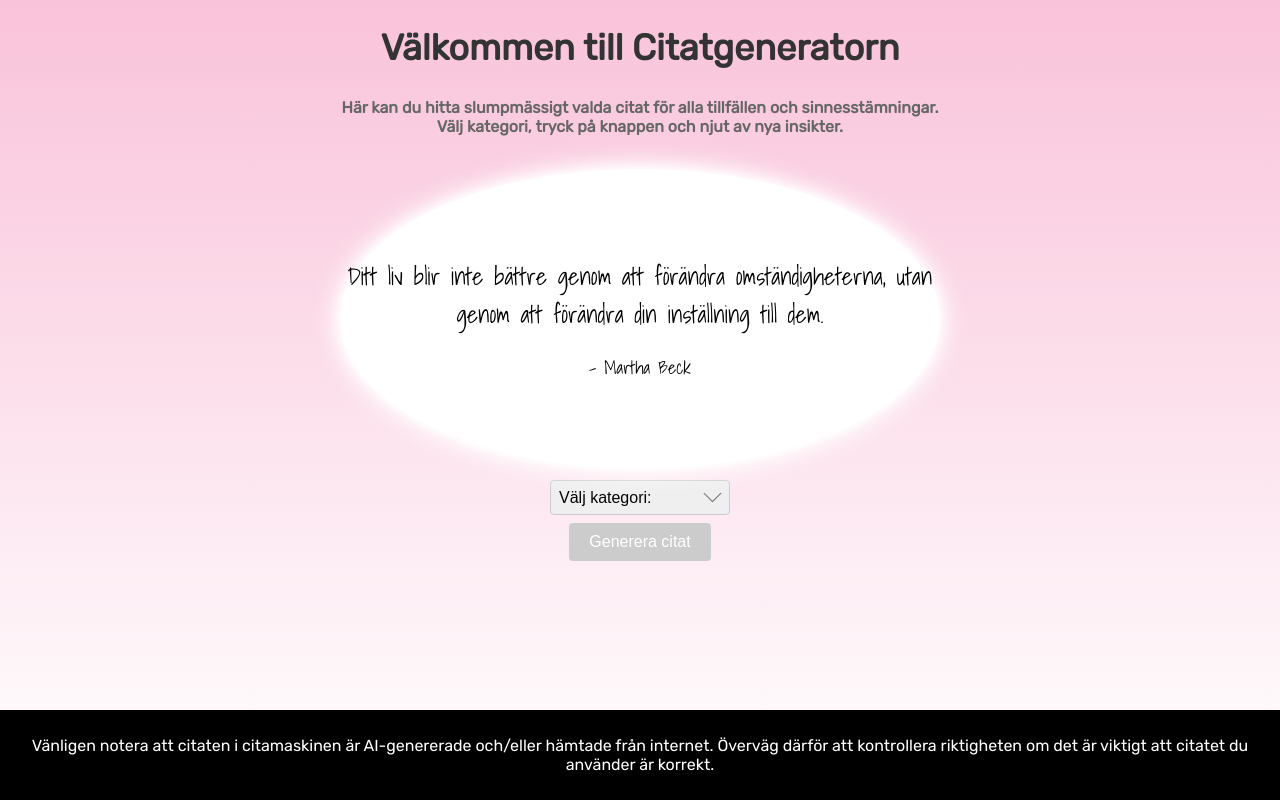
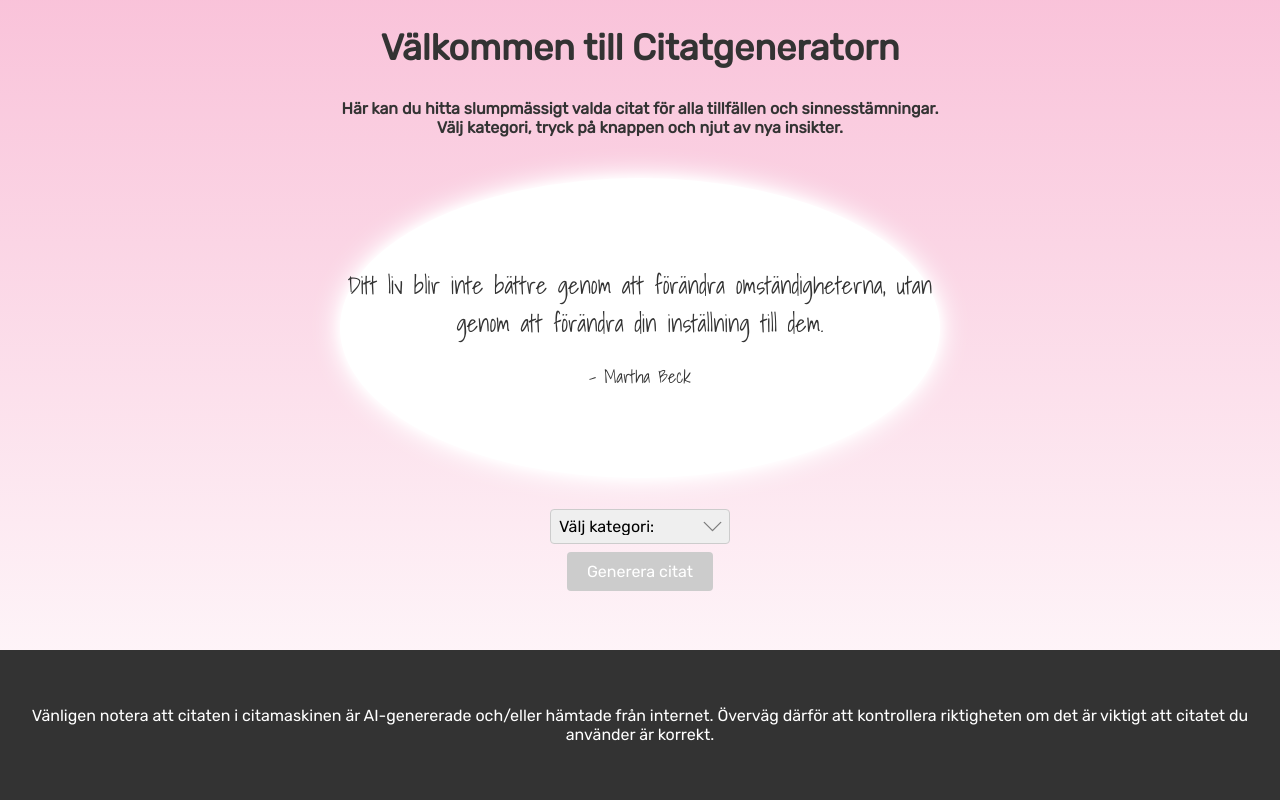
Before and after one commit to jossansik/citatgenerator, a React (Create React App) app: page / in a window 1280 px wide. Built offline with nearby package versions, Linux system fonts and the light colour scheme.

Commit message:
Styling changes

```diff
--- a/src/components/CategorySelector.css
+++ b/src/components/CategorySelector.css
@@ -1,8 +1,11 @@
+@import url("https://fonts.googleapis.com/css2?family=Lato&family=Rubik&family=Shadows+Into+Light&display=swap");
+
 .category-selector {
   position: relative;
 }
 
 .category-selector__select {
+  font-family: Rubik, sans-serif;
   font-size: 16px;
   appearance: none;
   padding: 8px;
--- a/src/components/Footer.css
+++ b/src/components/Footer.css
@@ -4,8 +4,8 @@
   position: fixed;
   bottom: 0;
   text-align: center;
-  padding: 10px;
-  background-color: black;
+  padding: 40px 30px 40px 30px;
+  background-color: #333;
   color: white;
   font-family: "Rubik", sans-serif;
 }
--- a/src/components/GenerateButton.css
+++ b/src/components/GenerateButton.css
@@ -1,7 +1,10 @@
+@import url("https://fonts.googleapis.com/css2?family=Lato&family=Rubik&family=Shadows+Into+Light&display=swap");
+
 .quote-display__button {
+  font-family: Rubik, sans-serif;
   padding: 10px 20px;
   font-size: 16px;
-  background-color: black;
+  background-color: #333;
   color: #fff;
   border: none;
   border-radius: 4px;
--- a/src/components/Quote.css
+++ b/src/components/Quote.css
@@ -7,7 +7,8 @@
   position: relative;
   display: inline-block;
   padding: 1px;
-  margin-bottom: 10px;
+  margin-bottom: 30px;
+  color: #333;
 }
 
 .random-quote {
--- a/src/components/QuoteDisplay.css
+++ b/src/components/QuoteDisplay.css
@@ -1,6 +1,7 @@
 .quote-display {
   text-align: center;
   margin: 20px;
+  color: black;
 }
 
 .quote-display__container {
@@ -15,12 +16,6 @@
   font-weight: bold;
 }
 
-.quote-display__body {
-  font-family: "Lato", sans-serif;
-  font-size: 16px;
-  margin: 20px 0;
-}
-
 .button-container {
   display: flex;
   justify-content: center;
--- a/src/components/Title.css
+++ b/src/components/Title.css
@@ -22,9 +22,9 @@
 .quote-display__body {
   font-family: "Rubik", sans-serif;
   font-size: 16px;
-  color: #666;
+  color: #333;
   margin-bottom: 10px;
   max-width: 600px;
   text-align: center;
-  padding: 2px;
+  padding: 10px;
 }
```
